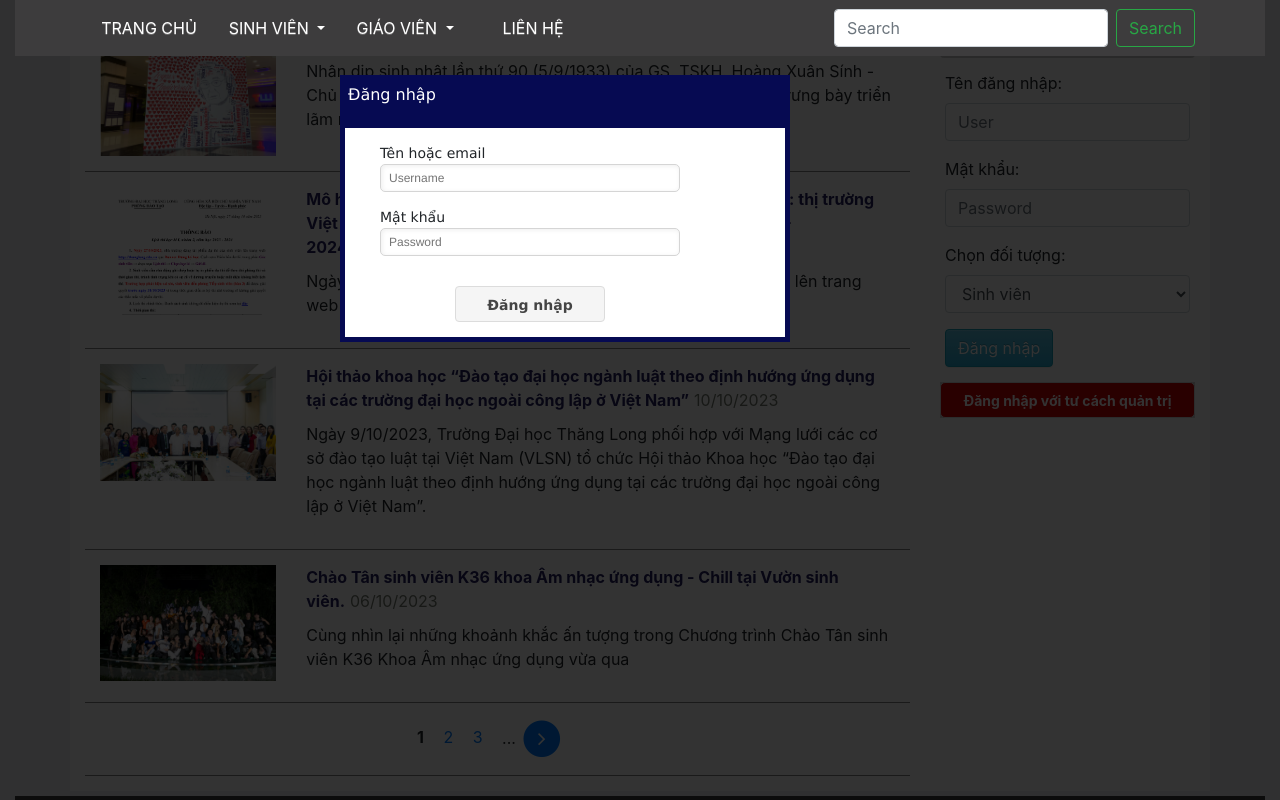
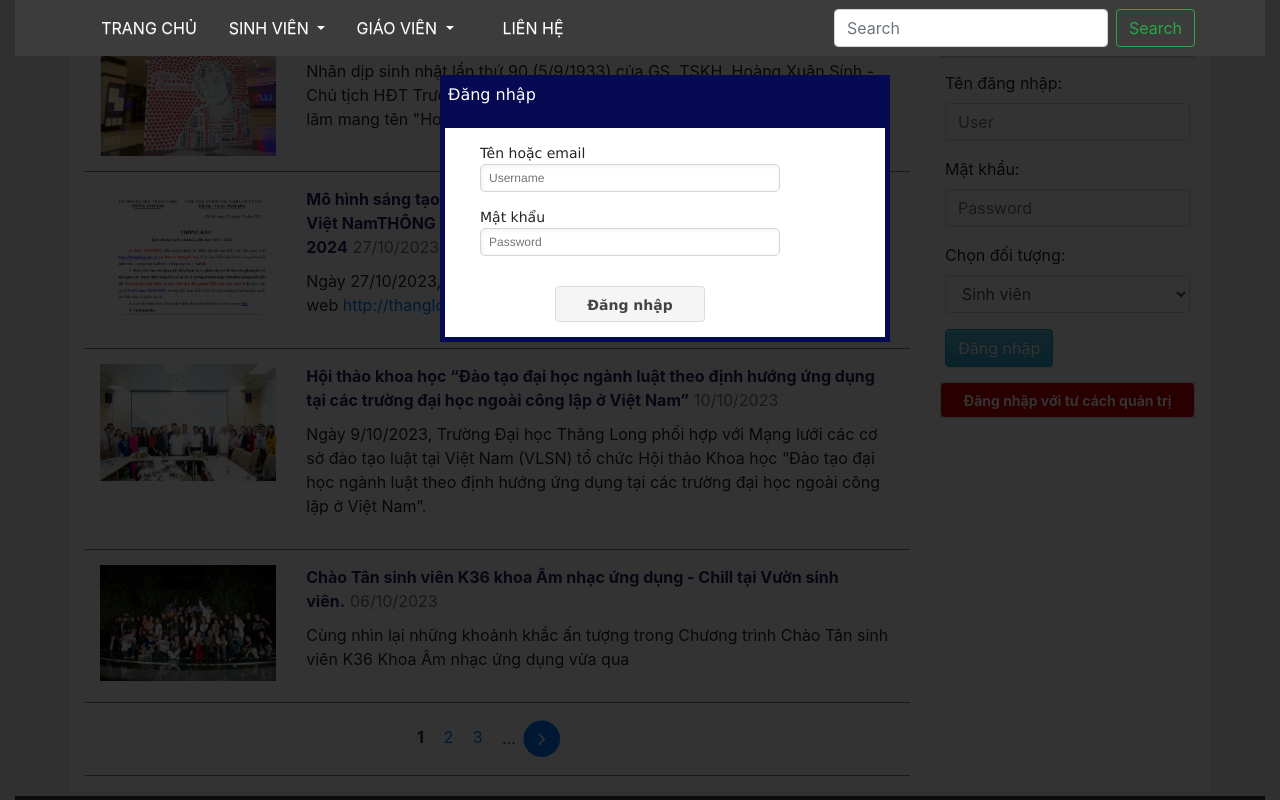
Before and after one commit to minhdang0/demDKH, a plain HTML site: page index.html in a window 1280 px wide. Both pictures are taken after a click on the link "Đăng nhập với tư cách quản trị viên". Shown: the part 587-1387 px from the top of the page. Drawn offline with nearby package versions, Linux system fonts and the light colour scheme.

Commit message:
Update style.css

```diff
--- a/style.css
+++ b/style.css
@@ -251,7 +251,7 @@ a, a:visited, a:active{
     z-index:99999;/*đặt z-index để nó nổi bật và chồng lên phần tử khác trong trang*/
     top:10%;
     left:50%;
-    margin-left:-300px;
+    margin-left:-200px;
 }
 
 .login .login_title
```
